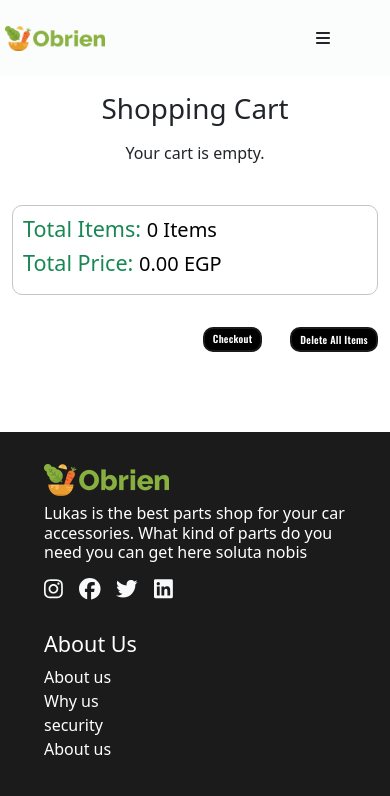
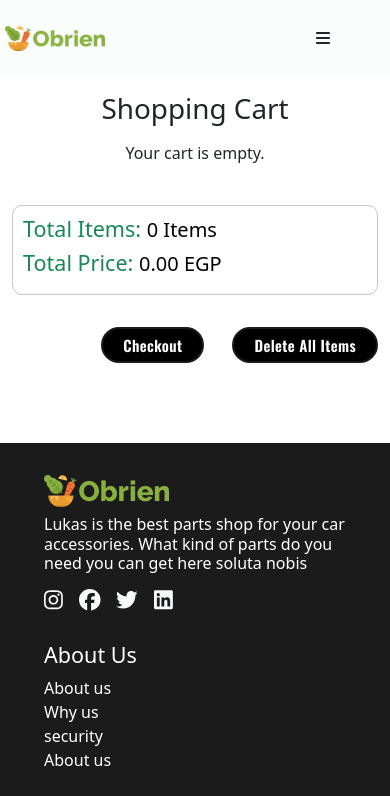
Before and after one commit to HaidyEbrahim2024/Oberin, a React (Vite) app: page /shopping in a window 390 px wide. Shown: the top 796 px of the page. Built offline with nearby package versions, Linux system fonts and the light colour scheme; a web font is replaced by a local one.

Commit message:
second comment

```diff
--- a/src/Pages/CatAll/index.scss
+++ b/src/Pages/CatAll/index.scss
@@ -32,7 +32,7 @@
         }
         .food_one {
 
-            border-radius: 0.5rem;
+            // border-radius: 0.5rem;
             display: flex;
             flex-direction: column;
             justify-content: space-between;
--- a/src/Pages/CheckOut/index.jsx
+++ b/src/Pages/CheckOut/index.jsx
@@ -55,6 +55,9 @@
       toast.success("Order sent successfully!", {
         position: "top-right",
       });
+      // تفريغ السلة
+      setCartItems([]);
+      localStorage.setItem("cards", JSON.stringify([]));
 
       // الانتظار لمدة 3 ثوانٍ (3000 مللي ثانية) قبل الانتقال
       setTimeout(() => {
--- a/src/Pages/ShoppingCard/index.scss
+++ b/src/Pages/ShoppingCard/index.scss
@@ -23,6 +23,16 @@
       border-radius: 8px; /* لجعل الزوايا مدورة */
       padding: 30px; /* إضافة مساحة داخلية */
       transition: box-shadow 0.3s; /* لتأثير التغيير عند التمرير */
+      @media screen and (max-width: 768px) {
+        display: flex;
+        flex-direction: column;
+      }
+      @media screen and (min-width: 768px) and (max-width: 992px) {
+        display: flex;
+        flex-direction: row;
+      }
+
+
     }
 
     .summary {
@@ -118,11 +128,12 @@
     }
     @media screen and (max-width: 767px) {
       .link_orders {
-        padding: 0 8px;
-        font-size: 10px;
-        border-radius: 10px;
-        line-height: 20px;
-        height: 25px;
+        padding: 16px 20px;
+        font-size: 15px;
+        border-radius: 20px;
+        line-height:0.1;
+        height: 30px;
+    }
       }
     }
     .link_orders {
@@ -132,4 +143,3 @@
       cursor: pointer;
     }
   }
-}
```
Also changed, not shown: src/Components/SWiper/swiper.css.
